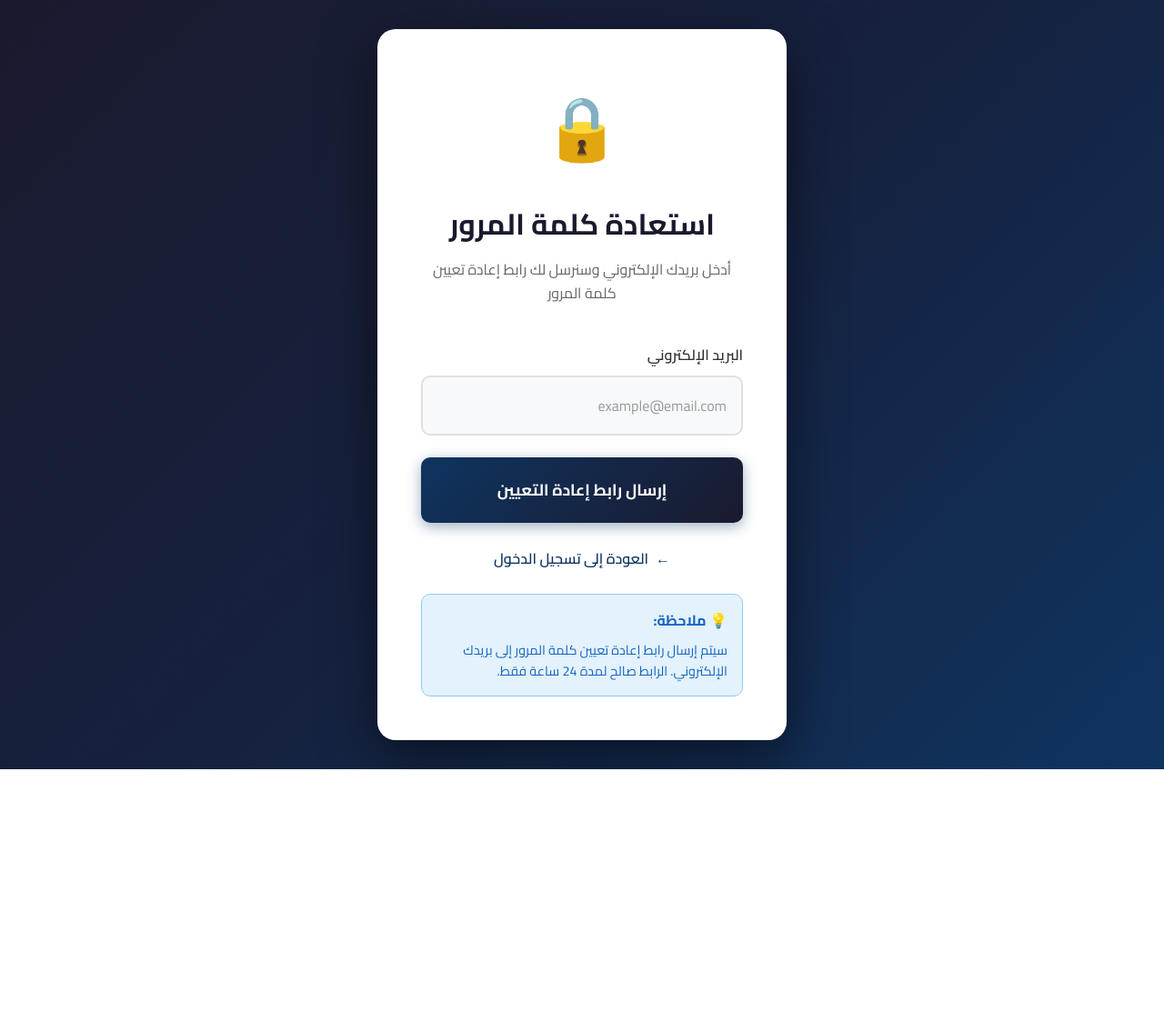
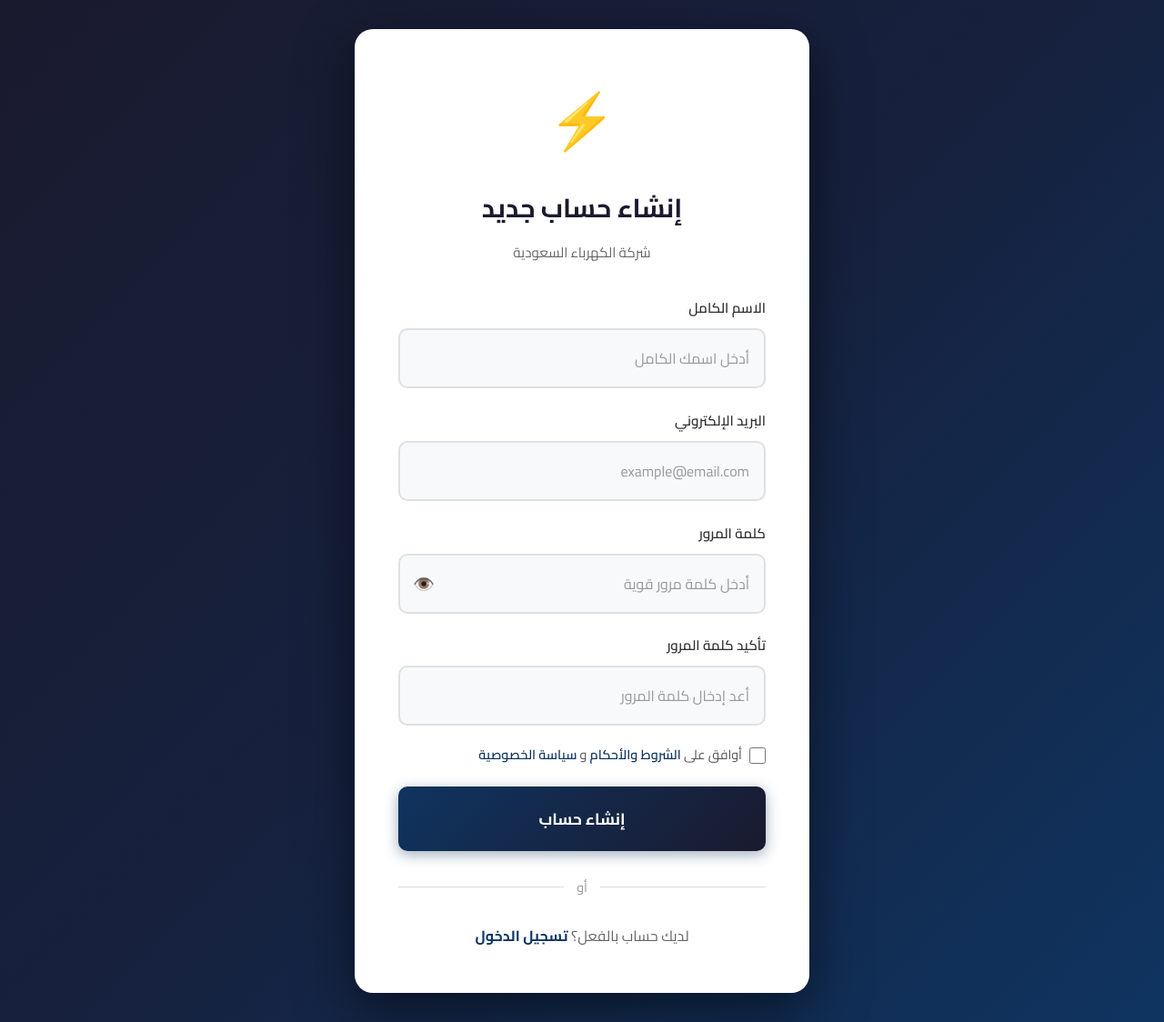
Before and after one commit to b7ls/attendance-system, a Flask app: page /forgot-password in a window 1280 px wide. Shown: the whole page at 91% size. Before the commit the page ends 846 px from the top, so only its background shows below. Run offline with Flask 3, Linux system fonts and the light colour scheme.

Commit message:
Update f3.html

```diff
--- a/templates/f3.html
+++ b/templates/f3.html
@@ -4,17 +4,17 @@
 <head>
     <meta charset="UTF-8">
     <meta name="viewport" content="width=device-width, initial-scale=1.0">
-    <title>استعادة كلمة المرور - شركة الكهرباء السعودية</title>
-    <link rel="stylesheet" href="{{ url_for('static', filename='css/f3.css') }}">
-    <script src="{{ url_for('static', filename='js/f3.js') }}" defer></script>
+    <title>إنشاء حساب جديد - شركة الكهرباء السعودية</title>
+    <link rel="stylesheet" href="{{ url_for('static', filename='css/f4.css') }}">
+    <script src="{{ url_for('static', filename='js/f4.js') }}" defer></script>
 </head>
 
 <body>
-    <div class="reset-container">
+    <div class="register-container">
         <div class="header">
-            <div class="logo">🔒</div>
-            <h1 class="title">استعادة كلمة المرور</h1>
-            <p class="subtitle">أدخل بريدك الإلكتروني وسنرسل لك رابط إعادة تعيين كلمة المرور</p>
+            <div class="logo">⚡</div>
+            <h1 class="title">إنشاء حساب جديد</h1>
+            <p class="subtitle">شركة الكهرباء السعودية</p>
         </div>
 
                 {% with messages = get_flashed_messages(with_categories=true) %}
@@ -28,25 +28,52 @@
         {% endwith %}
         <div class="message" id="message"></div>
 
-        <form id="resetForm" method="POST" action="{{ url_for('forgot_password') }}">
+        <form id="registerForm" method="POST" action="{{ url_for('register') }}">
+            <div class="form-group">
+                <label class="form-label" for="fullname">الاسم الكامل</label>
+                <input type="text" id="fullname" name="fullname" class="form-input" placeholder="أدخل اسمك الكامل" autocomplete="name" required>
+                <div class="error-text" id="fullnameError">الرجاء إدخال الاسم الكامل</div>
+            </div>
+
             <div class="form-group">
                 <label class="form-label" for="email">البريد الإلكتروني</label>
                 <input type="email" id="email" name="email" class="form-input" placeholder="example@email.com" autocomplete="email" required>
+                <div class="error-text" id="emailError">الرجاء إدخال بريد إلكتروني صحيح</div>
             </div>
 
-            <button type="submit" class="btn-reset" id="submitBtn">
-                إرسال رابط إعادة التعيين
-            </button>
+            <div class="form-group">
+                <label class="form-label" for="password">كلمة المرور</label>
+                <div class="password-container">
+                    <input type="password" id="password" name="password" class="form-input" placeholder="أدخل كلمة مرور قوية" autocomplete="new-password" required>
+                    <span class="toggle-password" id="togglePassword">👁️</span>
+                </div>
+                <div class="password-strength" id="passwordStrength">
+                    <div class="password-strength-bar" id="passwordStrengthBar"></div>
+                </div>
+                <div class="password-strength-text" id="passwordStrengthText"></div>
+            </div>
+
+            <div class="form-group">
+                <label class="form-label" for="confirmPassword">تأكيد كلمة المرور</label>
+                <input type="password" id="confirmPassword" name="confirmPassword" class="form-input" placeholder="أعد إدخال كلمة المرور" autocomplete="new-password" required>
+                <div class="error-text" id="confirmPasswordError">كلمتا المرور غير متطابقتين</div>
+            </div>
+
+            <div class="terms-checkbox">
+                <input type="checkbox" id="terms" name="terms" required>
+                <label for="terms">أوافق على <a href="/terms">الشروط والأحكام</a> و <a href="/privacy">سياسة الخصوصية</a></label>
+            </div>
+
+            <button type="submit" class="btn-register" id="registerButton">إنشاء حساب</button>
         </form>
 
-        <a href="{{ url_for('login') }}" class="back-link" id="backLink">
-            <span>←</span>
-            <span>العودة إلى تسجيل الدخول</span>
-        </a>
+        <div class="divider ">
+            <span>أو</span>
+        </div>
 
-        <div class="info-box">
-            <strong>💡 ملاحظة:</strong> سيتم إرسال رابط إعادة تعيين كلمة المرور إلى بريدك الإلكتروني. الرابط صالح لمدة 24 ساعة فقط.
-        </div>
+        <p class="login-text ">
+            لديك حساب بالفعل؟ <a href="{{ url_for('login') }}">تسجيل الدخول</a>
+        </p>
     </div>
 </body>
 
```
